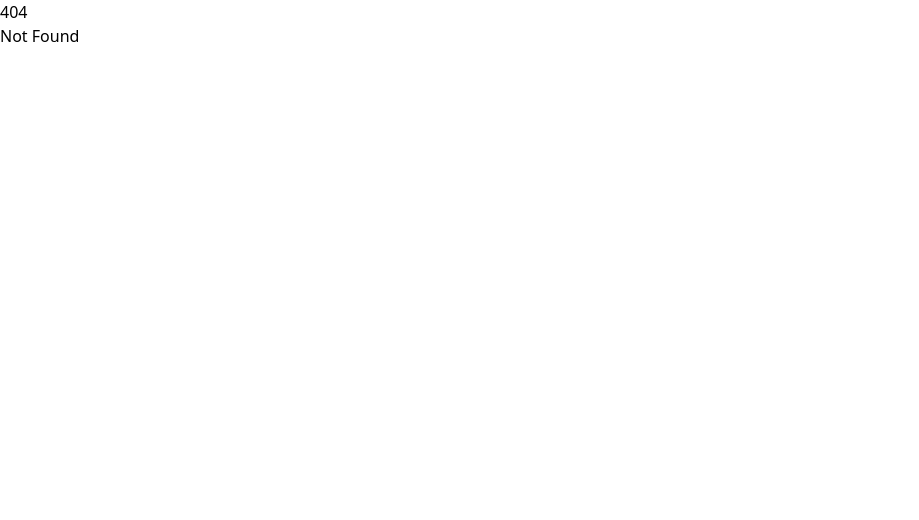
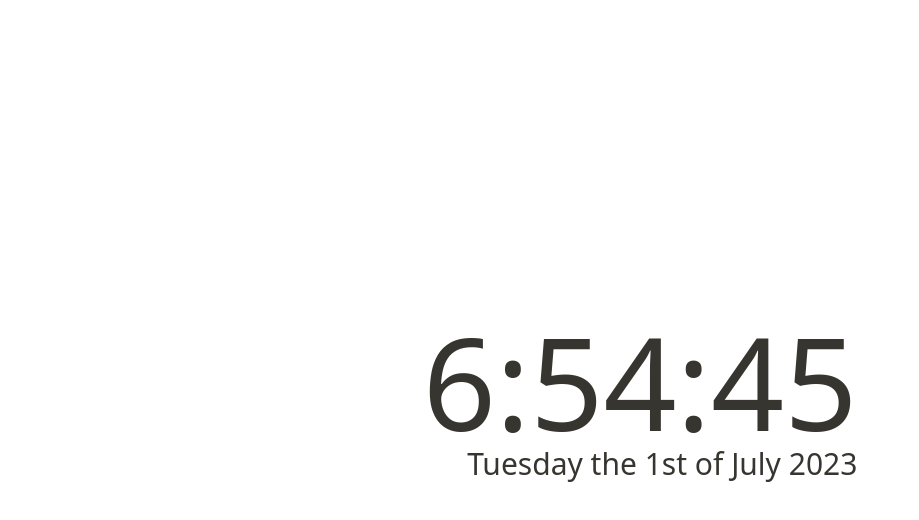
Before and after one commit to Arczius/notion-widgets, a SvelteKit app: page /widgets/digital-clock in a window 1280 px wide. Before the commit this address had no page. Shown: the top 520 px of the page, without its empty margins (0-919 px from the left). Built offline with nearby package versions, Linux system fonts and the light colour scheme.

Commit message:
made a digital clock widget

```diff
--- /dev/null
+++ b/src/functions/getThemeInfo.js
@@ -0,0 +1,10 @@
+function getThemeInfo(urlstring) {
+    const url = new URL(urlstring)
+    return {
+        theme: url.searchParams.get('theme') ?? 'light',
+        color: url.searchParams.get('color') ?? 'default',
+        font: url.searchParams.get('font') ?? 'sans'
+    }
+}
+
+export default getThemeInfo
--- a/src/routes/+page.svelte
+++ b/src/routes/+page.svelte
@@ -4,7 +4,7 @@
 </svelte:head>
 
 <section>
-	<div class="text-2xl">
+	<div class="text-2xl font-retro">
 		Mommy
 	</div>
 </section>
--- a/src/routes/style.css
+++ b/src/routes/style.css
@@ -1,3 +1,6 @@
+@import url('https://fonts.googleapis.com/css2?family=Monoton&display=swap');
+@import url('https://fonts.googleapis.com/css2?family=Press+Start+2P&display=swap');
+
 @tailwind base;
 @tailwind components;
 @tailwind utilities;
--- /dev/null
+++ b/src/routes/widgets/digital-clock/+page.svelte
@@ -0,0 +1,107 @@
+<section>
+    <div class={`w-full h-screen text-right flex items-center justify-center bg-notion-background-${theme_info.theme} text-notion-${theme_info.color}-${theme_info.theme} font-${theme_info.font}`}>
+        <div>
+            <h2 class="text-xl md:text-6xl lg:text-9xl">
+                {date_info.hours}:{(date_info.minutes < 10) ? '0' + date_info.minutes : date_info.minutes}:{(date_info.seconds < 10) ? '0' + date_info.seconds : date_info.seconds}
+            </h2>
+            <h3 class="text-sm md:text-2xl lg:text-3xl">
+                {date_info.day} the {date_info.date}{getDateSuffix(date_info.date)} of {date_info.month} {date_info.year}
+            </h3>
+        </div>
+    </div>
+</section>
+
+<script>
+import { page } from '$app/stores';
+import getThemeInfo from "../../../functions/getThemeInfo";
+
+const theme_info = {
+    theme: 'light',
+    font: 'sans',
+    color: 'purple'
+}
+
+function setTheme(){
+    let theme = getThemeInfo($page.url.href)
+    theme_info.theme = theme.theme
+    theme_info.font = theme.font
+    theme_info.color = theme.color
+}
+setTheme()
+
+const date_info = {
+    year: 0,
+    month: 0,
+    date: 0,
+    day: 0,
+    hours: 0,
+    minutes: 0,
+    seconds: 0
+}
+
+const monthMap = new Map([
+    [1, 'Januari'],
+    [2, 'February'],
+    [3, 'March'],
+    [4, 'April'],
+    [5, 'May'],
+    [6, 'June'],
+    [7, 'July'],
+    [8, 'August'],
+    [9, 'September'],
+    [10, 'October'],
+    [11, 'November'],
+    [12, 'December'],
+])
+
+const dayMap = new Map([
+    [1, 'Monday'],
+    [2, 'Tuesday'],
+    [3, 'Wednesday'],
+    [4, 'Thursday'],
+    [5, 'Friday'],
+    [6, 'Saturday'],
+    [7, 'Sunday'],
+])
+
+function getDateSuffix(date) {
+    switch(date) {
+        case 1:
+        case 21:
+        case 31:
+            return 'st'
+        break
+        case 2:
+        case 22:
+            return 'nd'
+        break
+        case 3:
+        case 23:
+            return 'rd'
+        break
+        default:
+            return 'th'
+        break
+    }
+}
+
+
+
+function setTime() {
+    const date = new Date();
+
+    date_info.year = date.getFullYear()
+    date_info.month = monthMap.get(date.getMonth())
+    date_info.date = date.getDate()
+    date_info.day = dayMap.get(date.getDay())
+    date_info.hours = date.getHours()
+    date_info.minutes = date.getMinutes()
+    date_info.seconds = date.getSeconds()
+}
+
+setTime()
+
+let time_interval = setInterval(() => {
+    setTime()
+}, 1000)
+</script>
--- a/tailwind.config.js
+++ b/tailwind.config.js
@@ -3,6 +3,14 @@ export default {
   content: [
     "./index.html",
     "./src/**/*.{js,svelte}"
+  ],
+  safelist: [
+    {
+      pattern: /(bg|text)-notion-.*/
+    },
+    {
+      pattern: /font-.*/
+    }
   ],
   theme: {
     extend: {
@@ -33,7 +41,8 @@ export default {
         }
       },
       fontFamily: {
-        'neon': []
+        'neon': ['"Monoton"', 'cursive'],
+        'retro': ['"Press Start 2P"', 'cursive']
       }
     },
   },
--- a/vite.config.js
+++ b/vite.config.js
@@ -1,13 +1,8 @@
 import { sveltekit } from '@sveltejs/kit/vite';
 import { defineConfig } from 'vite';
-import webfontDownload from 'vite-plugin-webfont-dl';
 
 export default defineConfig({
 	plugins: [
 		sveltekit(),
-		webfontDownload([
-			'https://fonts.googleapis.com/css2?family=Monoton&display=swap',
-			'https://fonts.googleapis.com/css2?family=Press+Start+2P&display=swap'
-		])
 	]
 });
```
Also changed, not shown: src/routes/widgets/clock/+page.svelte (deleted).
